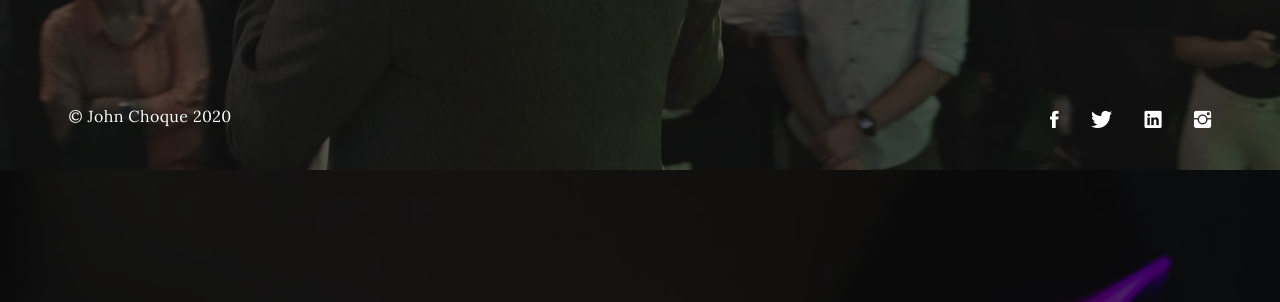
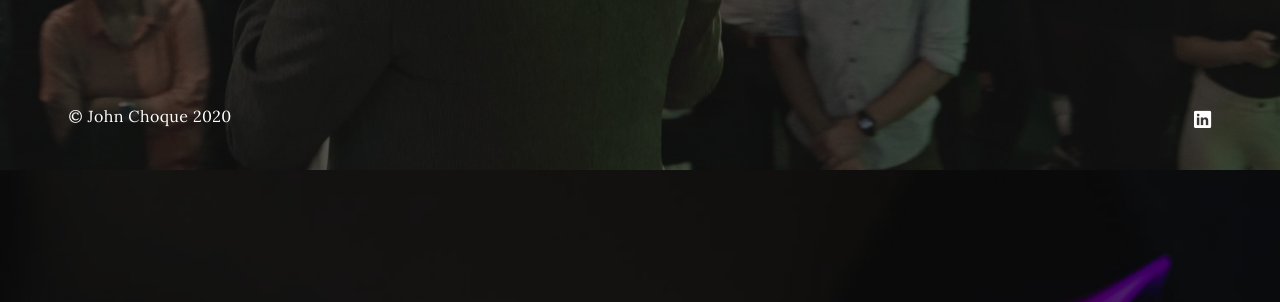
Before and after one commit to thethoughtfulmillennial/thethoughtfulmillennial.github.io, a Jekyll site: the page built from index.html, in a window 1280 px wide. Shown: the part 730-1032 px from the top of the page. Built offline with Jekyll 4.4.1, drawn with Linux system fonts in a browser that asks for light colours; some web fonts are replaced.

Commit message:
Removing social media data.

```diff
--- a/_includes/footer.html
+++ b/_includes/footer.html
@@ -4,9 +4,6 @@
 		<div class="row">
 			<div class="col-md-12 text-white my-4">
 				<div class="py-2 social-list d-flex justify-content-center">
-					<a target="_blank" class="icon ion-social-facebook" href="https://www.facebook.com/{{ site.facebook_username }}"></a>
-					<a target="_blank" class="icon ion-social-twitter" href="https://twitter.com/{{ site.twitter_username }}"></a>
-					<a target="_blank" class="icon ion-social-instagram" href="https://www.instagram.com/{{ site.instagram_username }}"></a>
 					<a target="_blank" class="icon ion-social-linkedin" href="https://www.linkedin.com/in/{{ site.linkedin_username }}"></a>
 				</div>
 			</div>
--- a/_includes/nav.html
+++ b/_includes/nav.html
@@ -24,12 +24,6 @@
 	</ul>
 	<div class="menu-footer right-boxed">
 		<div class="social-list">
-			<a class="icon ion-social-facebook" target="_blank"
-				href="https://www.facebook.com/{{ site.facebook_username }}"></a>
-			<a class="icon ion-social-twitter" target="_blank"
-				href="https://twitter.com/{{ site.twitter_username }}"></a>
-			<a class="icon ion-social-instagram" target="_blank"
-				href="https://www.instagram.com/{{ site.instagram_username }}"></a>
 			<a class="icon ion-social-linkedin" target="_blank"
 				href="https://www.linkedin.com/in/{{ site.linkedin_username }}"></a>
 		</div>
--- a/index.html
+++ b/index.html
@@ -26,14 +26,8 @@
 	</ul>
 	<div class="menu-footer right-boxed">
 		<div class="social-list">
-			<a href="https://www.facebook.com/{{ site.facebook_username }}" target="_blank"
-				class="icon ion-social-facebook"></a>
-			<a href="https://twitter.com/{{ site.twitter_username }}" target="_blank"
-				class="icon ion-social-twitter"></a>
 			<a href="https://www.linkedin.com/in/{{ site.linkedin_username }}" target="_blank"
 				class="icon ion-social-linkedin"></a>
-			<a href="https://www.instagram.com/{{ site.instagram_username }}" target="_blank"
-				class="icon ion-social-instagram"></a>
 		</div>
 		<div class="copy">© John Choque 2020</div>
 	</div>
@@ -52,13 +46,8 @@
 </header>
 <div class="copy-bottom white boxed">© John Choque 2020</div>
 <div class="social-list social-list-bottom boxed">
-	<a href="https://www.facebook.com/{{ site.facebook_username }}" target="_blank"
-		class="icon ion-social-facebook"></a>
-	<a href="https://twitter.com/{{ site.twitter_username }}" target="_blank" class="icon ion-social-twitter"></a>
 	<a href="https://www.linkedin.com/in/{{ site.linkedin_username }}" target="_blank"
 		class="icon ion-social-linkedin"></a>
-	<a href="https://www.instagram.com/{{ site.instagram_username }}" target="_blank"
-		class="icon ion-social-instagram"></a>
 </div>
 
 <div class="" id="content">
@@ -213,21 +202,27 @@
 										</div>
 										<div class="col-md-12">
 											<div class="contact-info">
-												<form action="https://formspree.io/xjvapobr" method="POST" class="js-form">
+												<form action="https://formspree.io/xjvapobr" method="POST"
+													class="js-form">
 													<div class="row">
 														<div class="form-group col-sm-6">
-															<input type="text" name="name" required placeholder="Name*" aria-required="true">
+															<input type="text" name="name" required placeholder="Name*"
+																aria-required="true">
 														</div>
 														<div class="form-group col-sm-6">
-															<input type="email" name="_replyto" required placeholder="Email*" aria-required="true">
+															<input type="email" name="_replyto" required
+																placeholder="Email*" aria-required="true">
 														</div>
 														<div class="form-group col-sm-12">
-															<input type="text" name="subject" placeholder="Subject (Optional)">
+															<input type="text" name="subject"
+																placeholder="Subject (Optional)">
 														</div>
 														<div class="form-group col-sm-12">
-															<textarea name="message" required placeholder="Message*" aria-required="true"></textarea>
+															<textarea name="message" required placeholder="Message*"
+																aria-required="true"></textarea>
 														</div>
-														<div class="col-sm-12"><button type="submit" class="btn" value="Send">Contact me</button>
+														<div class="col-sm-12"><button type="submit" class="btn"
+																value="Send">Contact me</button>
 														</div>
 													</div>
 												</form>
```
